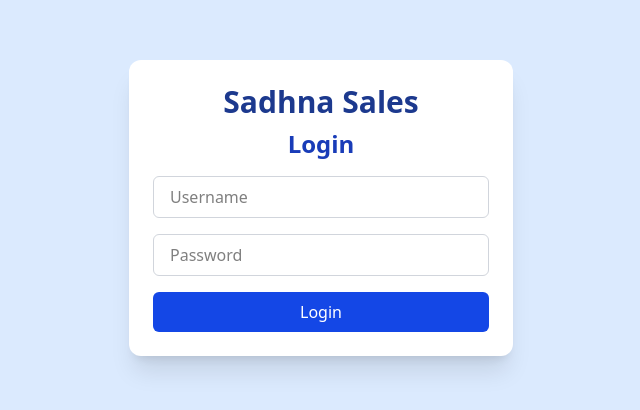
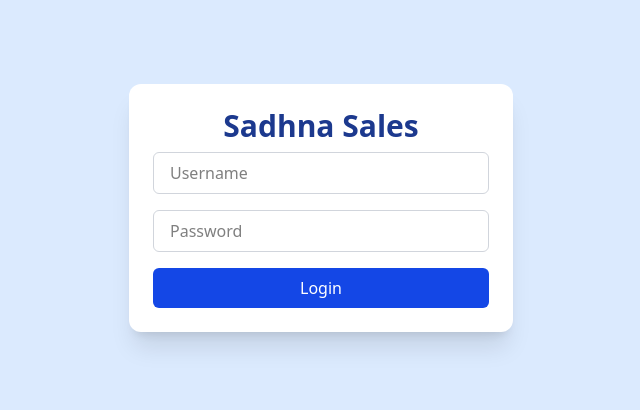
Before and after one commit to sunish2809/HardwareCRM, a React (Vite) app in the folder frontend/: page / in a window 1280 px wide. Shown: the part 192-602 px from the top of the page, without its empty margins (319-959 px from the left). Built offline with nearby package versions, Linux system fonts and the light colour scheme.

Commit message:
Added update stock

```diff
--- a/frontend/src/pages/Login.jsx
+++ b/frontend/src/pages/Login.jsx
@@ -30,9 +30,6 @@ const Login = () => {
         <h1 className="text-3xl font-bold text-center text-blue-900 mb-2">
           Sadhna Sales
         </h1>
-        <h2 className="text-2xl font-bold mb-4 text-center text-blue-800">
-          Login
-        </h2>
         {error && (
           <div className="text-red-500 text-sm mb-3 text-center">{error}</div>
         )}
--- a/frontend/src/pages/UpdateStock.jsx
+++ b/frontend/src/pages/UpdateStock.jsx
@@ -44,9 +44,15 @@ const UpdateStock = () => {
 
   const handleUpdateStock = async () => {
     try {
-      await api.put(`/products/${selectedProductId}/update-stock`, {
-        quantities,
-      });
+      await api.put(
+        `/products/${selectedProductId}/update-stock`,
+        { quantities },
+        {
+          headers: {
+            Authorization: `Bearer ${localStorage.getItem("token")}`,
+          },
+        }
+      );
       alert("Stock updated successfully!");
     } catch (err) {
       console.error("Error updating stock:", err);
```
